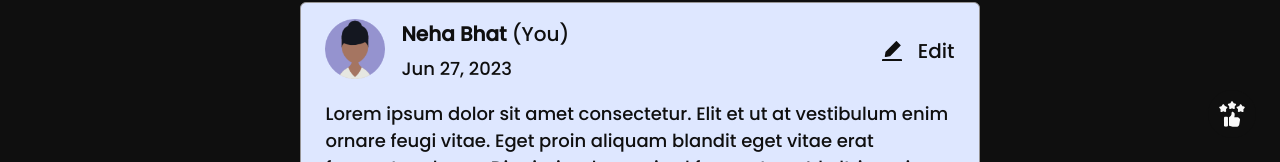
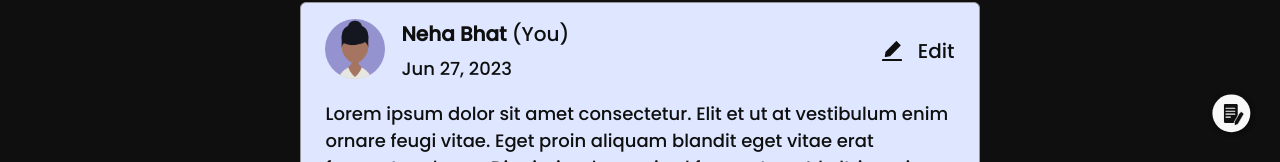
Before and after one commit to vedantnaik1008/Vedant-Naik-Internship, a Next.js app: page / in a window 1280 px wide. Shown: the part 638-800 px from the top of the page. Built offline with nearby package versions, Linux system fonts and the light colour scheme.

Commit message:
changed fab-mobile & desktop svg

```diff
--- a/app/components/FabActionButton.jsx
+++ b/app/components/FabActionButton.jsx
@@ -187,7 +187,6 @@ const FabActionButton = () => {
                         </button>
                     </div>
 
-
                     <button
                         className={`fab-mobile ${
                             !click
@@ -200,7 +199,9 @@ const FabActionButton = () => {
                             handleClose();
                         }}>
                         {!click ? (
+                            <>
                                 <svg
+                                    className='fab-mobile-svg'
                                     width='26'
                                     height='26'
                                     viewBox='0 0 26 26'
@@ -227,7 +228,114 @@ const FabActionButton = () => {
                                         fill='#F8F8F8'
                                     />
                                 </svg>
+                                <svg
+                                className='fab-desktop-svg'
+                                    width='76'
+                                    height='76'
+                                    viewBox='0 0 76 76'
+                                    fill='none'
+                                    xmlns='http://www.w3.org/2000/svg'>
+                                    <g filter='url(#filter0_d_1_5150)'>
+                                        <rect
+                                            x='7'
+                                            y='7'
+                                            width='60'
+                                            height='60'
+                                            rx='30'
+                                            fill='#F8F8F8'
+                                        />
+                                        <g clip-path='url(#clip0_1_5150)'>
+                                            <path
+                                                d='M44.7452 22H27.323C26.04 22 25 23.04 25 24.323V49.8755C25 51.1584 26.04 52.1984 27.323 52.1984H44.7452C46.0281 52.1984 47.0682 51.1584 47.0682 49.8755V24.323C47.0682 23.04 46.0281 22 44.7452 22Z'
+                                                fill='#0F0F0F'
+                                            />
+                                            <path
+                                                d='M28.4844 28.9692L42.4222 28.9692'
+                                                stroke='#F8F8F8'
+                                                stroke-width='1.74222'
+                                                stroke-linecap='round'
+                                            />
+                                            <path
+                                                d='M28.4844 33.6147H42.4222'
+                                                stroke='#F8F8F8'
+                                                stroke-width='1.74222'
+                                                stroke-linecap='round'
+                                            />
+                                            <path
+                                                d='M28.4844 38.2607H42.4222'
+                                                stroke='#F8F8F8'
+                                                stroke-width='1.74222'
+                                                stroke-linecap='round'
+                                            />
+                                            <path
+                                                d='M28.4844 42.9067H35.4533'
+                                                stroke='#F8F8F8'
+                                                stroke-width='1.74222'
+                                                stroke-linecap='round'
+                                            />
+                                            <path
+                                                d='M50.2995 35.6118L41.5793 50.7155L41.9482 55.0538C42.0167 55.8594 42.8669 56.3503 43.5989 56.0068L47.5404 54.1571L56.2606 39.0535C56.902 37.9424 56.5214 36.5217 55.4103 35.8803L53.4727 34.7616C52.3616 34.1201 50.9409 34.5008 50.2995 35.6118Z'
+                                                fill='#0F0F0F'
+                                                stroke='#F8F8F8'
+                                                stroke-width='1.16148'
+                                                stroke-linecap='round'
+                                            />
+                                        </g>
+                                    </g>
+                                    <defs>
+                                        <filter
+                                            id='filter0_d_1_5150'
+                                            x='0'
+                                            y='0'
+                                            width='76'
+                                            height='76'
+                                            filterUnits='userSpaceOnUse'
+                                            color-interpolation-filters='sRGB'>
+                                            <feFlood
+                                                flood-opacity='0'
+                                                result='BackgroundImageFix'
+                                            />
+                                            <feColorMatrix
+                                                in='SourceAlpha'
+                                                type='matrix'
+                                                values='0 0 0 0 0 0 0 0 0 0 0 0 0 0 0 0 0 0 127 0'
+                                                result='hardAlpha'
+                                            />
+                                            <feOffset dx='1' dy='1' />
+                                            <feGaussianBlur stdDeviation='4' />
+                                            <feComposite
+                                                in2='hardAlpha'
+                                                operator='out'
+                                            />
+                                            <feColorMatrix
+                                                type='matrix'
+                                                values='0 0 0 0 0 0 0 0 0 0 0 0 0 0 0 0 0 0 0.5 0'
+                                            />
+                                            <feBlend
+                                                mode='normal'
+                                                in2='BackgroundImageFix'
+                                                result='effect1_dropShadow_1_5150'
+                                            />
+                                            <feBlend
+                                                mode='normal'
+                                                in='SourceGraphic'
+                                                in2='effect1_dropShadow_1_5150'
+                                                result='shape'
+                                            />
+                                        </filter>
+                                        <clipPath id='clip0_1_5150'>
+                                            <rect
+                                                width='32'
+                                                height='34'
+                                                fill='white'
+                                                transform='translate(25 22)'
+                                            />
+                                        </clipPath>
+                                    </defs>
+                                </svg>
+                            </>
                         ) : (
+                            <>
                                 <svg
                                     width='32'
                                     height='32'
@@ -242,6 +350,7 @@ const FabActionButton = () => {
                                         stroke-linejoin='round'
                                     />
                                 </svg>
+                            </>
                         )}
                     </button>
                 </div>
--- a/app/data/QuestionsData..js
+++ b/app/data/QuestionsData..js
@@ -42,46 +42,6 @@ export const questions = [
             image: eye,
             text: '100 Views'
         }
-    },
-    {
-        id: 3,
-        date: 'Posted on 28 jun 2023',
-        category: {
-            image: Rocket,
-            text: 'Startip'
-        },
-        paragraph:
-            'A travel startup wants Amazon to pre-install their personal travel agent bot on existing Amazon Echos. What is the value of the partnership to the travel startup? A travel startup wants Amazon to pre-install their personal travel agent bot on existing Amazon Echos. What is the value of the partnership to the travel startup?',
-        role: ['Design', 'UX'],
-        complexity: 'Easy',
-        comment: {
-            image: comment,
-            text: '23 Answers'
-        },
-        Views: {
-            image: eye,
-            text: '100 Views'
-        }
-    },
-    {
-        id: 4,
-        date: 'Posted on 28 jun 2023',
-        category: {
-            image: Rocket,
-            text: 'Startip'
-        },
-        paragraph:
-            'A travel startup wants Amazon to pre-install their personal travel agent bot on existing Amazon Echos. What is the value of the partnership to the travel startup? A travel startup wants Amazon to pre-install their personal travel agent bot on existing Amazon Echos. What is the value of the partnership to the travel startup?',
-        role: ['Design', 'UX'],
-        complexity: 'Easy',
-        comment: {
-            image: comment,
-            text: '23 Answers'
-        },
-        Views: {
-            image: eye,
-            text: '100 Views'
-        }
     }
 ];
 
--- a/app/globals.css
+++ b/app/globals.css
@@ -664,6 +664,10 @@ position: absolute;
     z-index: 100;
 }
 
+.fab-desktop-svg{
+        display: none;
+    }
+
 .fab-parent .rounded-outline{
     outline: 2px solid #F8F8F8F8;
     outline-offset: 3px;
@@ -1012,6 +1016,15 @@ text-align: center;
         flex-direction: column;
         align-items: end;
     }
+
+    .fab-mobile-svg{
+        display: none;
+    }
+
+    .fab-desktop-svg{
+        display: block;
+    }
+
     .option-animate-show{
         order: 1;
     }
```
Lines whose indentation alone changed are shown as unchanged.
